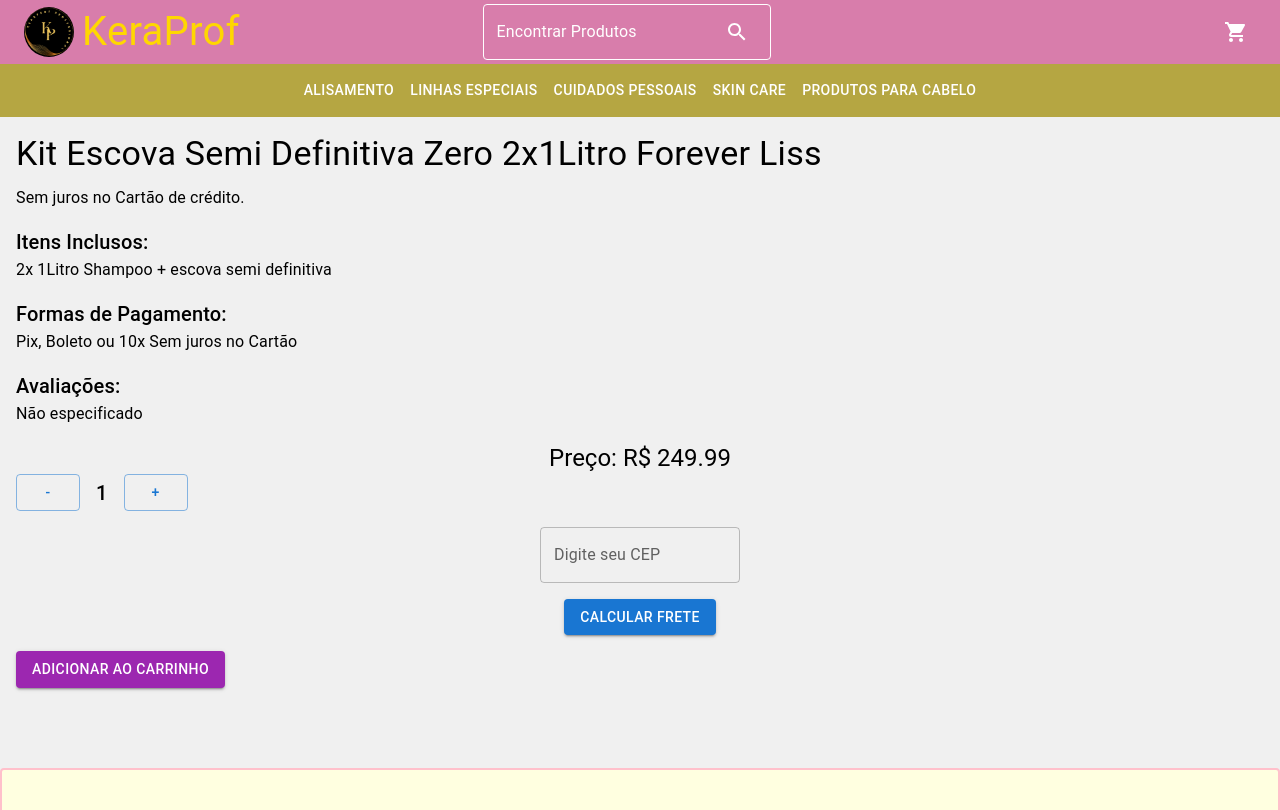
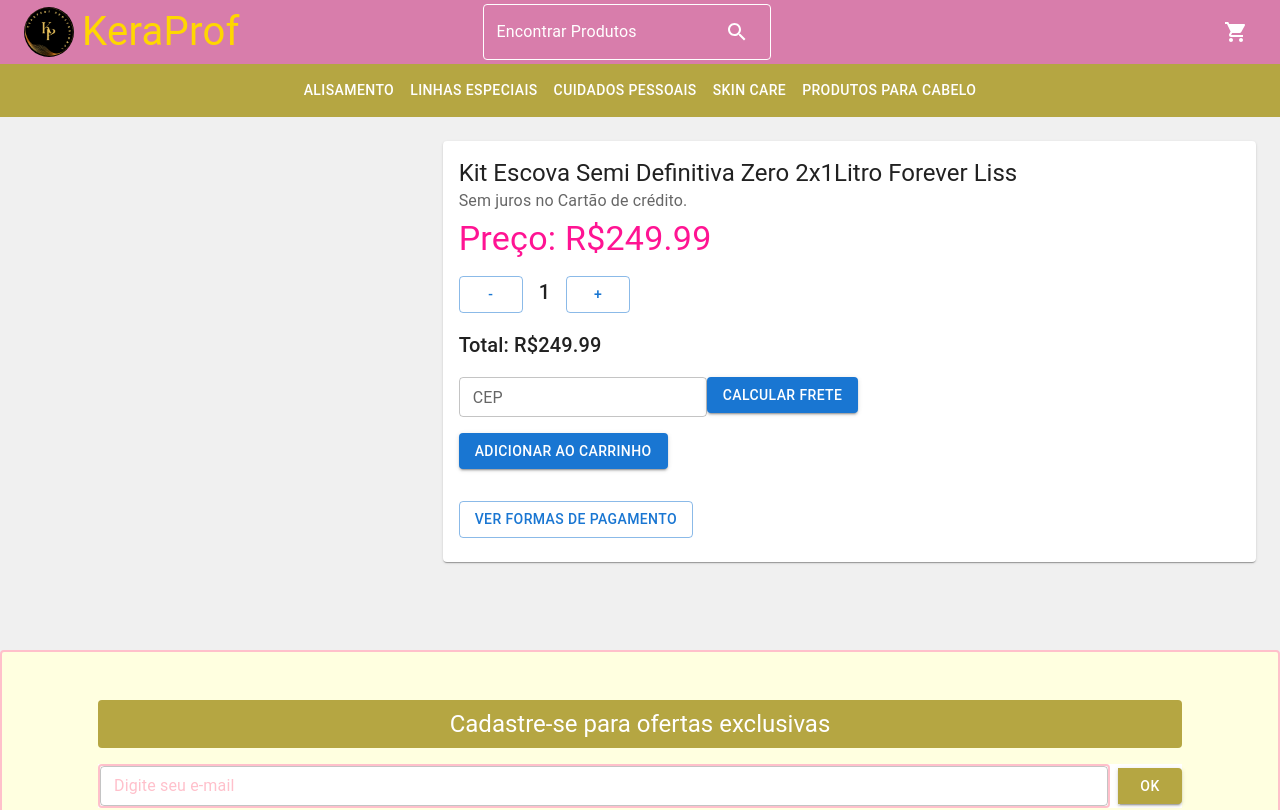
Before and after one commit to JosyNascimento/keraprof.react, a React (Create React App) app: page /product/1 in a window 1280 px wide. Shown: the top 810 px of the page. Built offline with nearby package versions, Linux system fonts and the light colour scheme.

Commit message:
alterações na pagina de detalhes

```diff
--- a/package.json
+++ b/package.json
@@ -53,4 +53,6 @@
     "@types/react-router-dom": "^5.3.3",
     "@types/react-slick": "^0.23.13"
   }
+
+
 }
--- a/src/components/pages/ProductDetailPage.tsx
+++ b/src/components/pages/ProductDetailPage.tsx
@@ -1,15 +1,35 @@
 import React, { useEffect, useState } from 'react';
 import { useParams } from 'react-router-dom';
-import { Box, Typography, Button, TextField, Grid } from '@mui/material';
+import { Box, Typography, Button, TextField, Grid, Card, CardContent, Collapse, Table, TableBody, TableCell, TableContainer, TableHead, TableRow, Paper } from '@mui/material';
 import { fetchProductById } from '../../services/productService';
-import { useCart } from '../../context/CartContext'; // Supondo que você tenha um contexto de carrinho
+import { useCart } from '../../context/CartContext';
+
+// Função para calcular o frete com base no CEP
+const calculateFreight = (cep: string) => {
+  // Tabela de frete simplificada com base no estado
+  const freightRates: { [key: string]: number } = {
+    'SP': 15.00,
+    'RJ': 20.00,
+    'MG': 25.00,
+    'ES': 18.00,
+    'outros': 30.00 // taxa padrão para outros estados
+  };
+
+  // Extrair o estado do CEP (assumindo que o CEP é no formato "XXXXX-XXX")
+  const state = cep.slice(0, 2);
+
+  // Retornar a taxa de frete com base no estado
+  return freightRates[state] || freightRates['outros'];
+};
 
 const ProductDetailPage: React.FC = () => {
   const { id } = useParams<{ id: string }>();
   const [product, setProduct] = useState<any>(null);
   const [quantity, setQuantity] = useState(1);
   const [cep, setCep] = useState('');
-  const { addToCart } = useCart(); // Função do contexto para adicionar ao carrinho
+  const [showPaymentTable, setShowPaymentTable] = useState(false);
+  const [freight, setFreight] = useState<number | null>(null);
+  const { addToCart } = useCart();
 
   useEffect(() => {
     const loadProduct = async () => {
@@ -27,87 +47,132 @@
   const handleRemove = () => setQuantity(quantity > 1 ? quantity - 1 : 1);
   const handleCepChange = (e: React.ChangeEvent<HTMLInputElement>) => setCep(e.target.value);
   const handleCalculateFreight = () => {
-    alert(`Calculando frete para o CEP: ${cep}`);
+    const freightValue = calculateFreight(cep);
+    setFreight(freightValue);
   };
 
   const handleAddToCart = () => {
     if (product) {
-      addToCart({ ...product, quantity }); // Adiciona ao carrinho usando o contexto
+      addToCart({ ...product, quantity });
       alert(`Produto "${product.title}" adicionado ao carrinho com quantidade ${quantity}.`);
     }
   };
 
-  if (!product) return <Typography variant="h6">Produto não encontrado ou carregando...</Typography>;
+  const togglePaymentTable = () => setShowPaymentTable(prev => !prev);
+
+  if (!product) {
+    return <Typography variant="h6">Produto não encontrado ou carregando...</Typography>;
+  }
+
+  // Extrair o valor numérico do preço
+  const priceString = product.price.replace('R$', '').replace(',', '.').trim();
+  const price = parseFloat(priceString);
+
+  if (isNaN(price)) {
+    return <Typography variant="h6">Preço inválido para o produto.</Typography>;
+  }
+
+  const totalPrice = price * quantity;
+  const maxInstallments = 10;
 
   return (
-    <Box p={2}>
-      {/* Título e descrição */}
-      <Typography variant="h4" gutterBottom>
-        {product.title}
-      </Typography>
-      <Typography variant="body1" paragraph>
-        {product.description || 'Descrição do produto não disponível.'}
-      </Typography>
+    <Box p={3}>
+      <Grid container spacing={3}>
 
-      {/* Exibição de imagens do produto */}
-      <Grid container spacing={2} justifyContent="center">
-        {product.images?.map((image: string, index: number) => (
-          <Grid item key={index} xs={12} sm={6} md={4}>
+        {/* Thumb-gallery */}
+        <Grid item xs={12} sm={4}>
+          <Box display="flex" flexDirection="column" alignItems="center" gap={2}>
+
+            {/* Exibindo quatro imagens do produto */}
+            {product.images?.slice(0, 4).map((image: string, index: number) => (
+              <Box key={index} mb={2}>
                 <img
                   src={image}
                   alt={`Imagem ${index + 1} do produto`}
                   style={{ width: '100%', height: 'auto', borderRadius: '8px' }}
                 />
-          </Grid>
+              </Box>
             ))}
+          </Box>
         </Grid>
 
-      {/* Itens inclusos, formas de pagamento, e avaliações */}
-      <Typography variant="h6" mt={2}>Itens Inclusos:</Typography>
-      <Typography variant="body1" paragraph>
-        {product.itemsIncluded || '2x 1Litro Shampoo + escova semi definitiva'}
+        <Grid item xs={12} sm={8}>
+          <Card>
+            <CardContent>
+              <Typography variant="h5">{product.title}</Typography>
+              <Typography variant="body1" color="textSecondary" gutterBottom>
+                {product.description}
               </Typography>
-      <Typography variant="h6">Formas de Pagamento:</Typography>
-      <Typography variant="body1" paragraph>
-        {product.paymentMethods || 'Pix, Boleto ou 10x Sem juros no Cartão'}
-      </Typography>
-      <Typography variant="h6">Avaliações:</Typography>
-      <Typography variant="body1" paragraph>
-        {product.reviews || 'Não especificado'}
+              <Typography variant="h4" style={{ color: 'deeppink' }}>
+                Preço: R${price.toFixed(2)}
               </Typography>
 
-      {/* Preço do produto */}
-      <Typography variant="h5" mt={2} align="center">
-        Preço: {product.price}
+              <Box mt={2}>
+                <Button variant="outlined" onClick={handleRemove}>-</Button>
+                <Typography variant="h6" component="span" mx={2}>{quantity}</Typography>
+                <Button variant="outlined" onClick={handleAdd}>+</Button>
+              </Box>
+
+              <Typography variant="h6" mt={2}>
+                Total: R${totalPrice.toFixed(2)}
               </Typography>
 
-      {/* Contador de Itens */}
-      <Box display="flex" alignItems="center" gap={2}>
-        <Button onClick={handleRemove} variant="outlined">-</Button>
-        <Typography variant="h6">{quantity}</Typography>
-        <Button onClick={handleAdd} variant="outlined">+</Button>
+              <Box mt={2}>
+                <TextField
+                  label="CEP"
+                  value={cep}
+                  onChange={handleCepChange}
+                  variant="outlined"
+                  size="small"
+                />
+                <Button variant="contained" onClick={handleCalculateFreight}>Calcular Frete</Button>
+                {freight !== null && (
+                  <Typography variant="h6" mt={2}>Frete: R${freight.toFixed(2)}</Typography>
+                )}
               </Box>
 
-      {/* Simulador de Frete */}
-      <Box display="flex" flexDirection="column" alignItems="center" gap={2} mt={2}>
-        <TextField
-          label="Digite seu CEP"
-          variant="outlined"
-          value={cep}
-          onChange={handleCepChange}
-          style={{ width: '200px' }}
-        />
-        <Button onClick={handleCalculateFreight} variant="contained" color="primary">
-          Calcular Frete
+              <Box mt={2}>
+                <Button variant="contained" color="primary" onClick={handleAddToCart}>
+                  Adicionar ao Carrinho
                 </Button>
               </Box>
 
-      {/* Botão Adicionar ao Carrinho */}
+              <Box mt={4}>
+                <Button variant="outlined" onClick={togglePaymentTable}>
+                  {showPaymentTable ? 'Ocultar Formas de Pagamento' : 'Ver Formas de Pagamento'}
+                </Button>
+                <Collapse in={showPaymentTable}>
                   <Box mt={2}>
-        <Button onClick={handleAddToCart} variant="contained" color="secondary">
-          Adicionar ao Carrinho
-        </Button>
+                    <Typography variant="h6">Formas de Pagamento</Typography>
+                    <TableContainer component={Paper}>
+                      <Table>
+                        <TableHead>
+                          <TableRow>
+                            <TableCell>Parcelamento</TableCell>
+                            <TableCell>Valor da Parcela</TableCell>
+                          </TableRow>
+                        </TableHead>
+                        <TableBody>
+                          {[...Array(maxInstallments)].map((_, index) => {
+                            const parcelCount = index + 1;
+                            const parcelValue = (totalPrice / parcelCount).toFixed(2);
+                            return (
+                              <TableRow key={index}>
+                                <TableCell>{parcelCount}x sem juros</TableCell>
+                                <TableCell>R${parcelValue}</TableCell>
+                              </TableRow>
+                            );
+                          })}
+                        </TableBody>
+                      </Table>
+                    </TableContainer>
                   </Box>
+                </Collapse>
+              </Box>
+            </CardContent>
+          </Card>
+        </Grid>
+      </Grid>
     </Box>
   );
 };
--- a/src/context/CartContext.tsx
+++ b/src/context/CartContext.tsx
@@ -1,47 +1,61 @@
-import React, { createContext, useContext, useState, ReactNode } from 'react';
+// src/context/CartContext.tsx
 
-interface CartItem {
+import React, { createContext, useState, ReactNode, useContext } from 'react';
+
+// Definição da interface para o produto
+interface Product {
   id: number;
   title: string;
-  price: string;
+  description: string;
+  imageUrl: string;
+  price: string; // Preço como string, mas será convertido para número ao usar
+}
+
+// Definição da interface para o contexto do carrinho
+interface CartItem extends Product {
   quantity: number;
 }
 
 interface CartContextType {
   cart: CartItem[];
   addToCart: (item: CartItem) => void;
+  removeFromCart: (id: number) => void;
 }
 
 const CartContext = createContext<CartContextType | undefined>(undefined);
 
-interface CartProviderProps {
-  children: ReactNode; // Define o tipo para children
-}
-
-export const CartProvider: React.FC<CartProviderProps> = ({ children }) => {
+export const CartProvider: React.FC<{ children: ReactNode }> = ({ children }) => {
   const [cart, setCart] = useState<CartItem[]>([]);
 
   const addToCart = (item: CartItem) => {
     setCart(prevCart => {
+      // Verifica se o item está no carrinho
       const existingItem = prevCart.find(cartItem => cartItem.id === item.id);
       if (existingItem) {
+        // vê se o item está no carrinho, atualize a quantidade
         return prevCart.map(cartItem =>
-          cartItem.id === item.id ? { ...existingItem, quantity: existingItem.quantity + item.quantity } : cartItem
+          cartItem.id === item.id
+            ? { ...cartItem, quantity: cartItem.quantity + item.quantity }
+            : cartItem
         );
-      } else {
-        return [...prevCart, item];
       }
+      // Caso contrário, adicione o novo item ao carrinho
+      return [...prevCart, item];
     });
   };
 
+  const removeFromCart = (id: number) => {
+    setCart(prevCart => prevCart.filter(cartItem => cartItem.id !== id));
+  };
+
   return (
-    <CartContext.Provider value={{ cart, addToCart }}>
+    <CartContext.Provider value={{ cart, addToCart, removeFromCart }}>
       {children}
     </CartContext.Provider>
   );
 };
 
-export const useCart = () => {
+export const useCart = (): CartContextType => {
   const context = useContext(CartContext);
   if (context === undefined) {
     throw new Error('useCart must be used within a CartProvider');
```
Also changed, not shown: src/components/Card/CardComponent.tsx (+13 -5 lines), src/components/Cart/cart.tsx (deleted, +0 -7 lines). Lines whose indentation alone changed are shown as unchanged.
